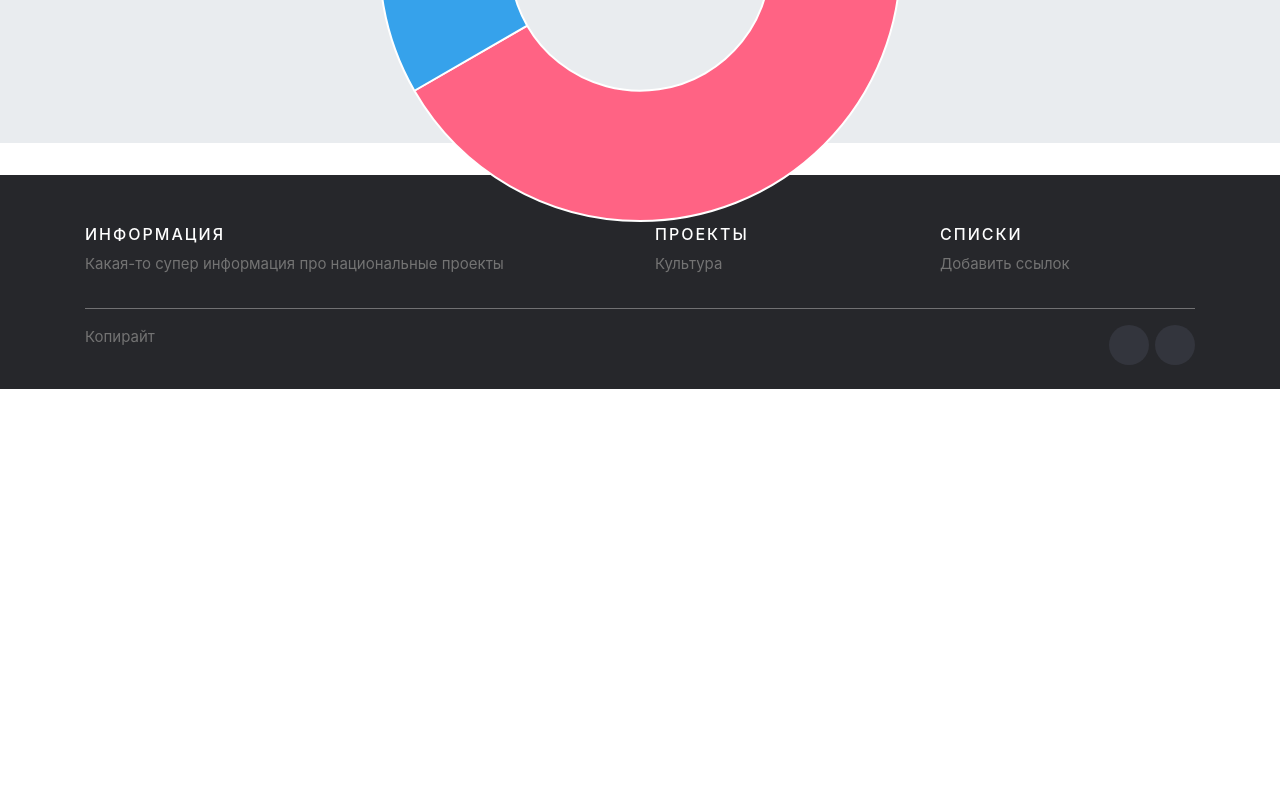
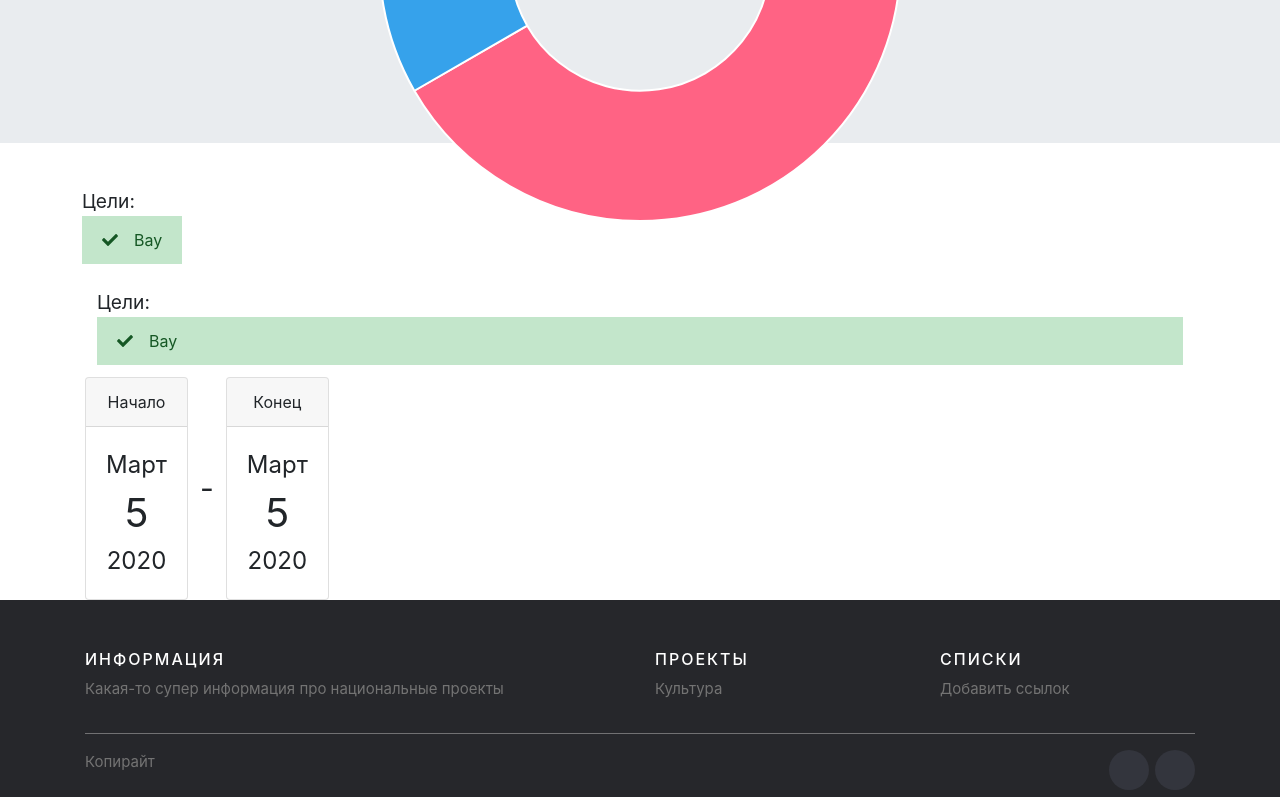
Before and after one commit to zemskovs/national-projects, a React (Vite) app: page / in a window 1280 px wide. Shown: the part 713-1510 px from the top of the page. Before the commit the page ends 1102 px from the top, so only its background shows below. Built offline with nearby package versions, Linux system fonts and the light colour scheme.

Commit message:
progress

```diff
--- a/src/App.tsx
+++ b/src/App.tsx
@@ -1,6 +1,4 @@
 import * as React from 'react';
-import { Page } from './components/layouts/Page';
-import "@fortawesome/fontawesome-free/css/all.min.css"
 import { CulturePage } from './pages/CulturePage';
 // import "@fortawesome/fontawesome-free/webfonts/"
 
--- a/src/pages/CulturePage.tsx
+++ b/src/pages/CulturePage.tsx
@@ -1,6 +1,9 @@
 import * as React from "react";
 import { Page } from "../components/layouts/Page";
 import { Jumbotron } from "../components/jumbotron/Jumbotron";
+import { Container, Row } from "react-bootstrap";
+import { GoalsList } from "../components/goalsList/GoalsList";
+import { Deadline } from "../components/deadline/Deadline";
 
 export const CulturePage: React.FC = props => {
 	return (
@@ -9,6 +12,17 @@ export const CulturePage: React.FC = props => {
 				title="Культура"
 				description="Увелечение количества граждан, вовлеченных в культурную деятельность путем поддержки "
 			/>
+			<Container>
+				<Row>
+					<GoalsList goalsList={[{title: "Вау", success: true}]}/>
+				</Row>
+			</Container>
+			<Container>
+					<GoalsList goalsList={[{title: "Вау", success: true}]}/>
+			</Container>
+			<Container>
+					<Deadline dateEnd={new Date()} dateStart={new Date()} />
+			</Container>
 		</Page>
 	);
 };
```
